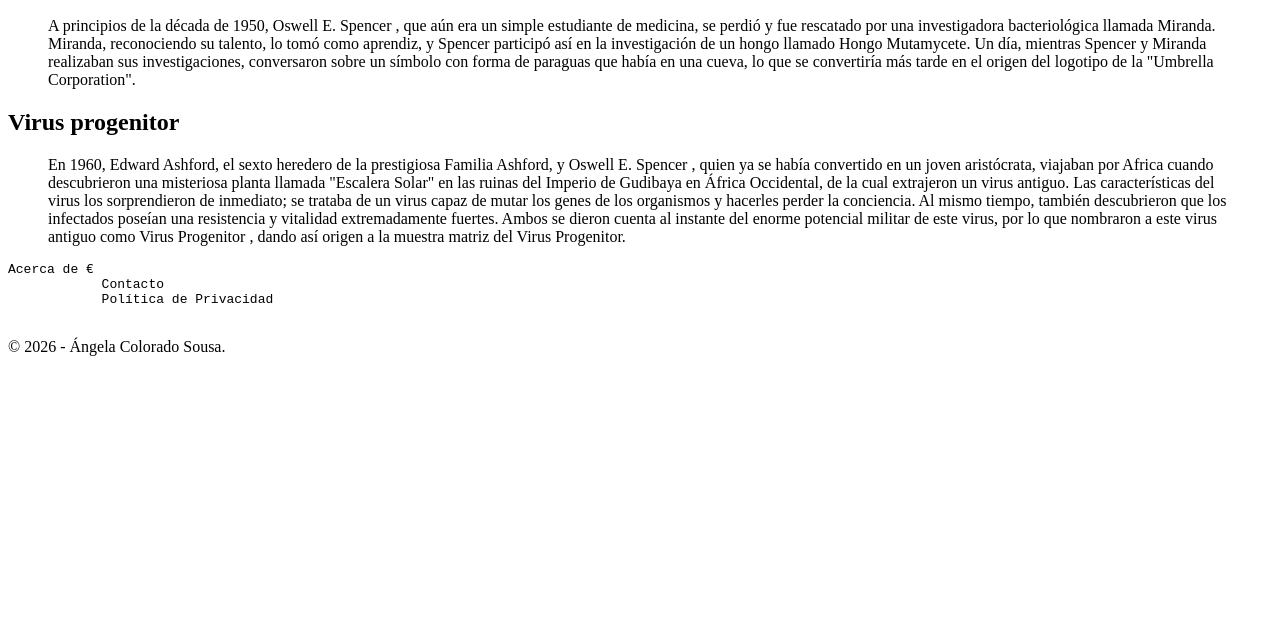
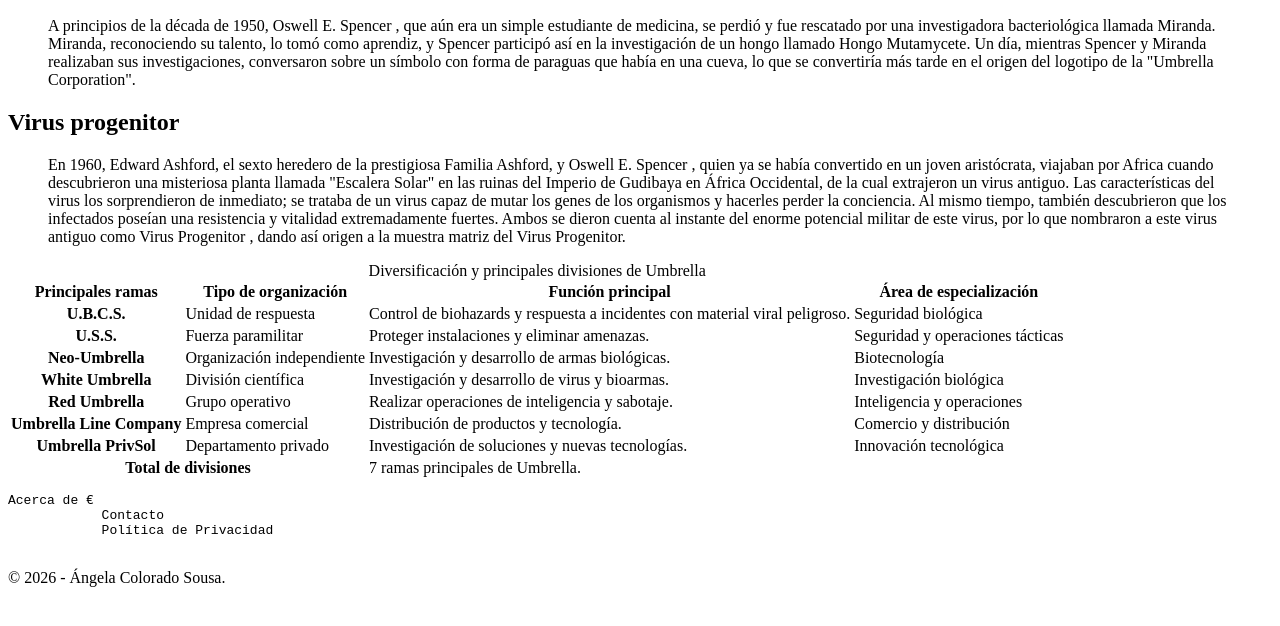
Before and after one commit to ACS-cd/Proyecto-Integrador-LM-2026, a plain HTML site: page proyecto/historia.html in a window 1280 px wide. Shown: the part 110-736 px from the top of the page. Drawn offline with Linux system fonts and the light colour scheme.

Commit message:
table structure added (inside historia.html) and contacto.html created

```diff
--- a/proyecto/historia.html
+++ b/proyecto/historia.html
@@ -23,6 +23,78 @@
             <h2>Virus progenitor</h2>
             <blockquote>En 1960, Edward Ashford, el sexto heredero de la prestigiosa Familia Ashford, y Oswell E. Spencer , quien ya se había convertido en un joven aristócrata, viajaban por Africa cuando descubrieron una misteriosa planta llamada "Escalera Solar" en las ruinas del Imperio de Gudibaya en África Occidental, de la cual extrajeron un virus antiguo. Las características del virus los sorprendieron de inmediato; se trataba de un virus capaz de mutar los genes de los organismos y hacerles perder la conciencia. Al mismo tiempo, también descubrieron que los infectados poseían una resistencia y vitalidad extremadamente fuertes. Ambos se dieron cuenta al instante del enorme potencial militar de este virus, por lo que nombraron a este virus antiguo como Virus Progenitor , dando así origen a la muestra matriz del Virus Progenitor.</blockquote>
         </div>
+
+<table>
+    <caption>Diversificación y principales divisiones de Umbrella</caption>
+
+    <thead>
+        <tr>
+            <th scope="col">Principales ramas</th>
+            <th scope="col">Tipo de organización</th>
+            <th scope="col">Función principal</th>
+            <th scope="col">Área de especialización</th>
+        </tr>
+    </thead>
+
+    <tbody>
+        <tr>
+            <th scope="row">U.B.C.S.</th>
+            <td>Unidad de respuesta</td>
+            <td>Control de biohazards y respuesta a incidentes con material viral peligroso.</td>
+            <td>Seguridad biológica</td>
+        </tr>
+
+        <tr>
+            <th scope="row">U.S.S.</th>
+            <td>Fuerza paramilitar</td>
+            <td>Proteger instalaciones y eliminar amenazas.</td>
+            <td>Seguridad y operaciones tácticas</td>
+        </tr>
+
+        <tr>
+            <th scope="row">Neo-Umbrella</th>
+            <td>Organización independiente</td>
+            <td>Investigación y desarrollo de armas biológicas.</td>
+            <td>Biotecnología</td>
+        </tr>
+
+        <tr>
+            <th scope="row">White Umbrella</th>
+            <td>División científica</td>
+            <td>Investigación y desarrollo de virus y bioarmas.</td>
+            <td>Investigación biológica</td>
+        </tr>
+
+        <tr>
+            <th scope="row">Red Umbrella</th>
+            <td>Grupo operativo</td>
+            <td>Realizar operaciones de inteligencia y sabotaje.</td>
+            <td>Inteligencia y operaciones</td>
+        </tr>
+
+        <tr>
+            <th scope="row">Umbrella Line Company</th>
+            <td>Empresa comercial</td>
+            <td>Distribución de productos y tecnología.</td>
+            <td>Comercio y distribución</td>
+        </tr>
+
+        <tr>
+            <th scope="row">Umbrella PrivSol</th>
+            <td>Departamento privado</td>
+            <td>Investigación de soluciones y nuevas tecnologías.</td>
+            <td>Innovación tecnológica</td>
+        </tr>
+    </tbody>
+
+    <tfoot>
+        <tr>
+            <th scope="row" colspan="2">Total de divisiones</th>
+            <td colspan="2">7 ramas principales de Umbrella.</td>
+        </tr>
+    </tfoot>
+</table>
+
         <footer>
         <pre>Acerca de &euro;
             Contacto
```
Also changed, not shown: 1 other file.
